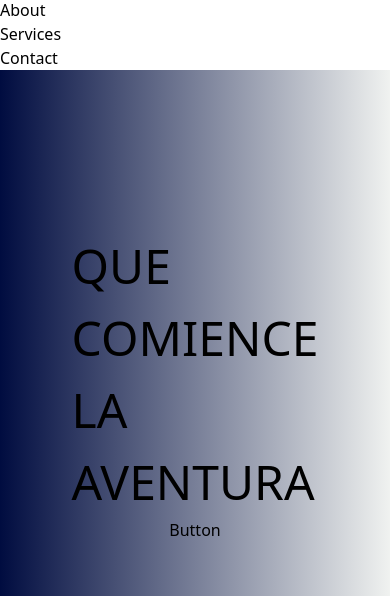
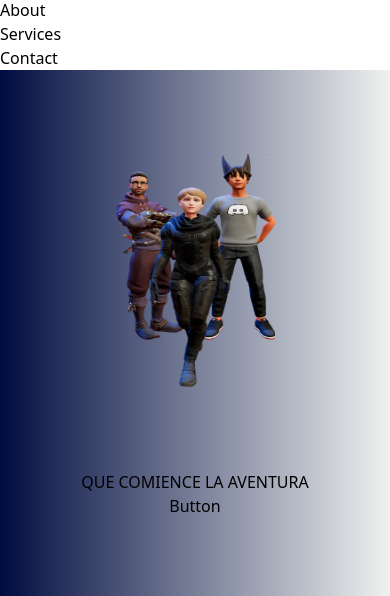
Before and after one commit to Hernanqy/adaptativelearning, a React (Vite) app: page / in a window 390 px wide. Shown: the part 498-1094 px from the top of the page. Built offline with nearby package versions, Linux system fonts and the light colour scheme.

Commit message:
cuarto commit

```diff
--- a/src/componentes/Header.css
+++ b/src/componentes/Header.css
@@ -9,7 +9,7 @@ background: linear-gradient(to right, #000C40, #F0F2F0); /* W3C, IE 10+/ Edge, F
 
 .boximg {
     display: flex;
-    justify-content:felex-start;
+    justify-content:flex-start;
     align-items: center;
 }
 
@@ -27,14 +27,30 @@ P {
     flex-direction: column;
     align-items: center;
 }
-@media (max-width: 412px) {
+@media (max-width: 712px) {
     .boximg img {
-        width: 20em;
-        height: 20em;
+        margin: 5em;
+        width: 10em;
+        height: 15em;
+     }
+     .parrafo p {
+        font-size:
+        1em;
+
+     }
+     .parrafo {
+        margin:0px;
      }
      .boximg {
         display: flex;
-        justify-content:center;
+       flex-direction: column;
+    }
 
-     }
 }
+@media (min-width:712px) and (max-width:2500px) {
+    .boximg img {
+        width: 20em;
+        height: 40.5em;
+        margin-left:5em;
+    }
+}
```
